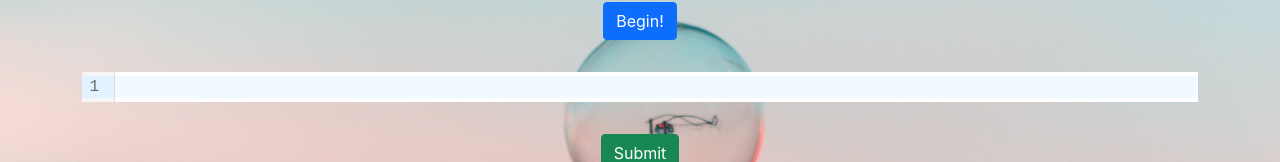
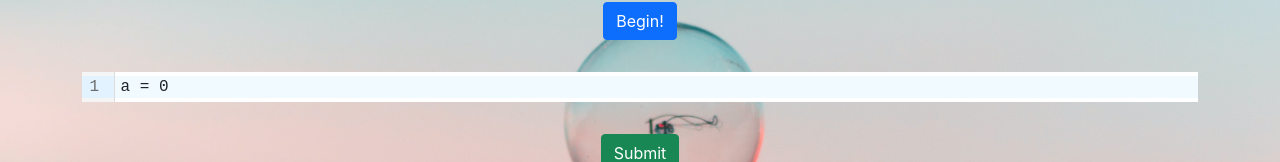
Before and after one commit to devboltio/students, a React (Create React App) app in the folder components/code-judge/: page / in a window 1280 px wide. Shown: the part 118-280 px from the top of the page. Built offline with nearby package versions, Linux system fonts and the light colour scheme.

Commit message:
codeEditor working, switch to js

```diff
--- a/components/code-judge/src/App.css
+++ b/components/code-judge/src/App.css
@@ -64,3 +64,10 @@
   width: 100vw;
   height: 100vh;
 }
+/* .appHeader {
+  background-color: white;
+  opacity: 0.25;
+} */
+.codeEditor {
+  text-align: left;
+}
--- a/components/code-judge/src/components/CodeEditor.tsx
+++ b/components/code-judge/src/components/CodeEditor.jsx
@@ -1,43 +1,47 @@
 import { useState } from 'react';
-// import { useCodeMirror } from '@uiw/react-codemirror';
+import CodeMirror from '@uiw/react-codemirror';
 import 'codemirror/keymap/sublime';
 import '../codeMirrorDracula.css';
-import CodeMirror from '@uiw/react-codemirror';
 // import { javascript } from '@codemirror/lang-javascript';
 import { Container, Row, Button, Col } from 'react-bootstrap';
-import CSS from 'csstype';
+// import CSS from 'csstype';
 
-interface UserAnswer {
-  //not sure where I want this??
-  question: string;
-  answer: string;
-  timeToComplete: number;
-  correct: boolean;
-  languageUsed: string;
-  correctAnswer: string;
-  // if i do decide I want to use this, refer to min 51 for how to save the ans in here
-}
+// interface UserAnswer {
+//   //not sure where I want this??
+//   question: string;
+//   answer: string;
+//   timeToComplete: number;
+//   correct: boolean;
+//   languageUsed: string;
+//   correctAnswer: string;
+//   // if i do decide I want to use this, refer to min 51 for how to save the ans in here
+// }
 
 const CodeEditor = () => {
-  const [code, setCode] = useState<string>('');
+  const [code, setCode] = useState('a = 0');
+  //<string>('');
   const [userAns, setUserAns] = useState(''); //<UserAnswer[]>([]);
-
-  const submit = (e: React.MouseEvent<HTMLButtonElement>) => {
-    setUserAns(e.currentTarget.value);
+  const submit = () => {
+    console.log(code);
+    //e: React.MouseEvent<HTMLButtonElement>
+    // setUserAns(e.currentTarget.value);
     // starts tests, not sure how to embed these
   };
 
   return (
     <Container className="header">
-      <Row>
+      <Row className="codeEditor">
         <CodeMirror
           value={code}
-          onChange={() => setCode(code)}
-          // options={{
-          //   theme: 'dracula',
-          //   keyMap: 'sublime',
-          //   mode: 'jsx',
-          // }}
+          options={{
+            theme: 'dracula',
+            keyMap: 'sublime',
+            mode: 'python',
+          }}
+          // height={height()}
+          onChange={(editor, change) => {
+            setCode(editor);
+          }}
         />
       </Row>
 
```
